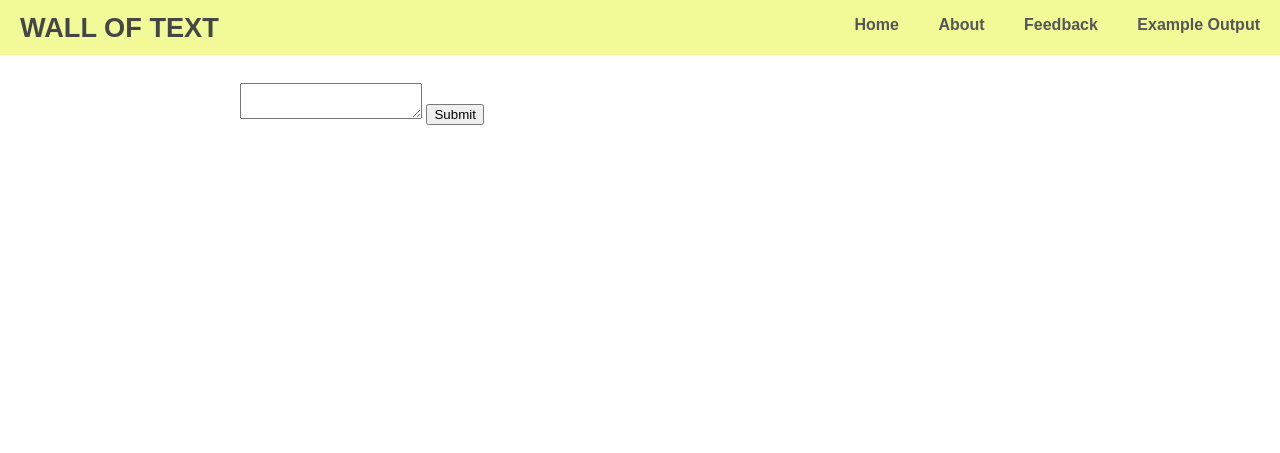
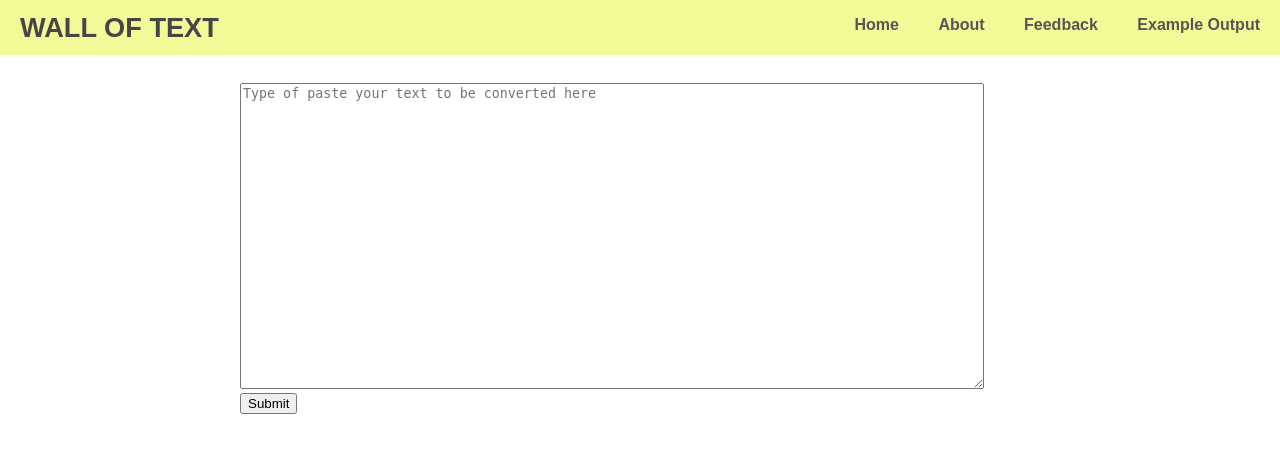
Before and after one commit to andybyers21/wallOfText, a Flask app: page / in a window 1280 px wide. Shown: the top 453 px of the page. Run offline with Flask 2, Linux system fonts and the light colour scheme; some libraries are stand-ins or nearby versions.

Commit message:
update textarea

```diff
--- a/templates/home.html
+++ b/templates/home.html
@@ -24,7 +24,10 @@
 
 
     <form action="{{ url_for('output') }}" method="post">
-        <textarea name="text"></textarea>
+        <textarea placeholder="Type of paste your text to be converted here"
+                  name="text"
+                  cols="90" rows="20"></textarea>
+        </br>
         <input type="submit">
     </form>
 
```
